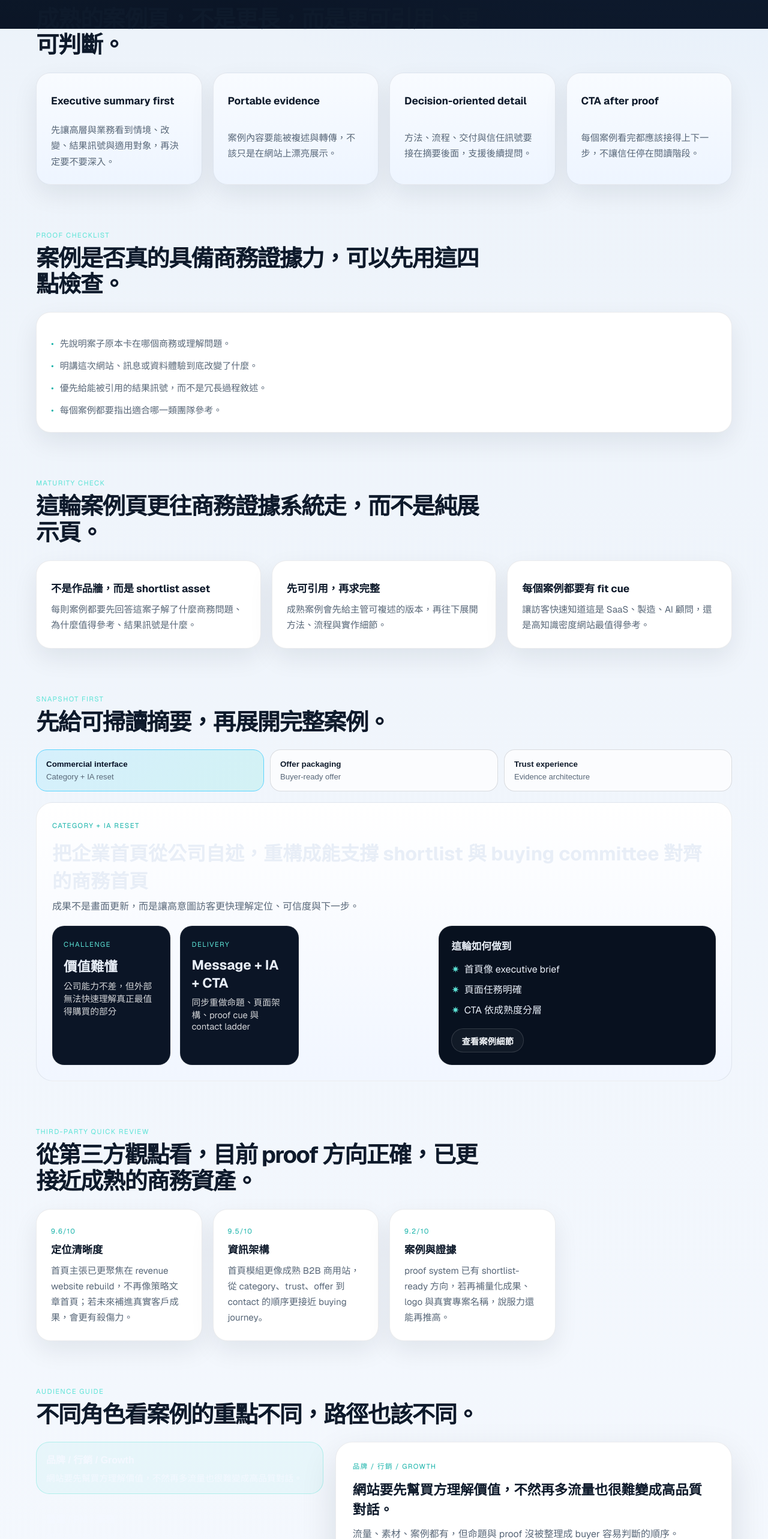
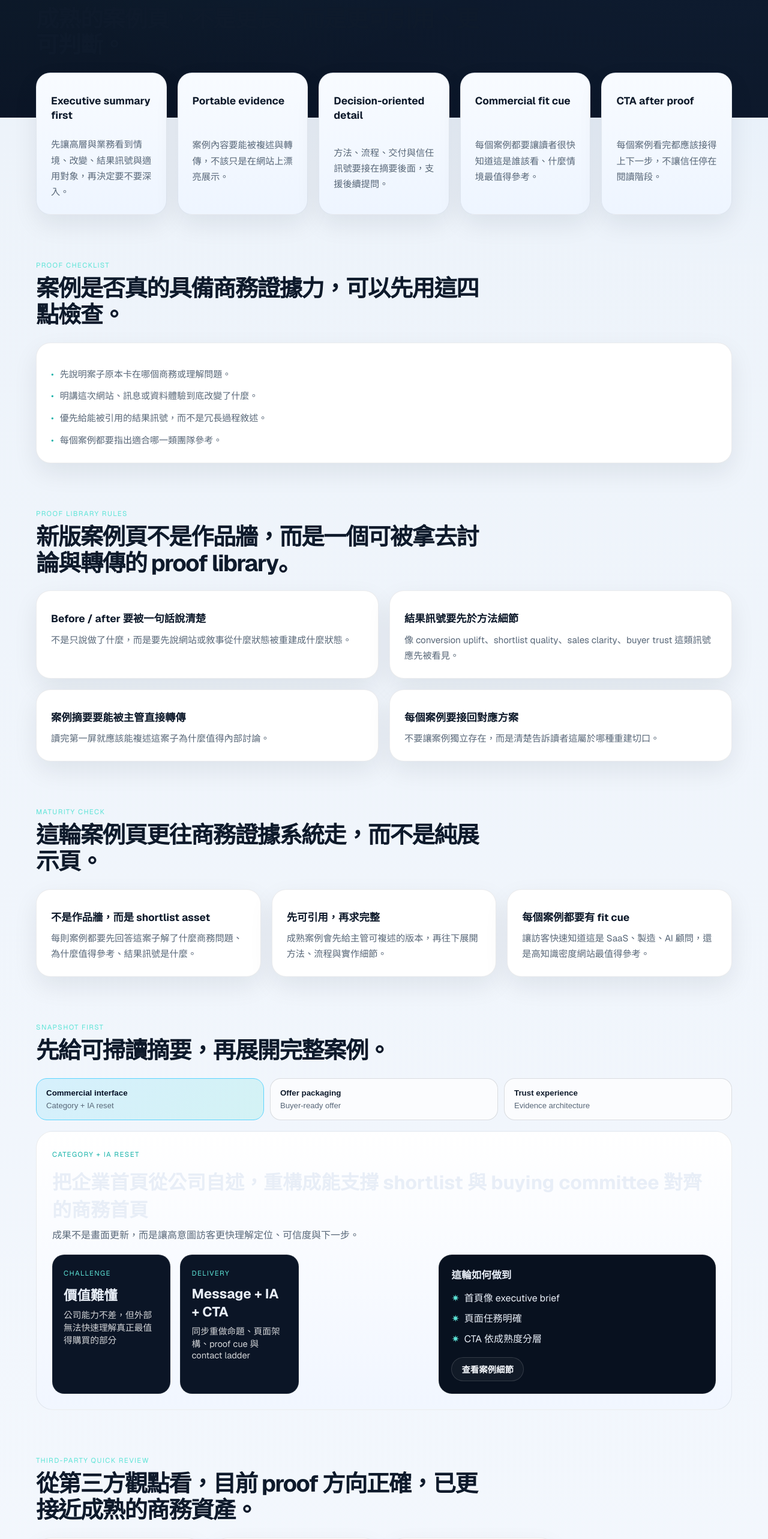
Before and after one commit to yangyen1977-wq/daoyi-website-2026, a Next.js app: page /work in a window 1280 px wide. Shown: the part 1281-3846 px from the top of the page at 60% size. Built offline with nearby package versions, Linux system fonts and the light colour scheme.

Commit message:
Rebuild site architecture into decision journey system

```diff
--- a/src/app/globals.css
+++ b/src/app/globals.css
@@ -2280,12 +2280,20 @@ a:hover {
   line-height: 1.4;
 }
 
+.two-up {
+  grid-template-columns: repeat(2, minmax(0, 1fr));
+}
+
 .three-up {
   grid-template-columns: repeat(3, minmax(0, 1fr));
 }
 
 .four-up {
   grid-template-columns: repeat(4, minmax(0, 1fr));
+}
+
+.five-up {
+  grid-template-columns: repeat(5, minmax(0, 1fr));
 }
 
 .card h3,
@@ -2809,8 +2817,10 @@ a:hover {
   .hero-grid,
   .two-column,
   .homepage-priority-grid,
+  .two-up,
   .three-up,
   .four-up,
+  .five-up,
   .cta-panel,
   .footer-grid,
   .stack-item,
--- a/src/app/work/page.tsx
+++ b/src/app/work/page.tsx
@@ -26,6 +26,10 @@ const proofLayers = [
     detail: "方法、流程、交付與信任訊號要接在摘要後面，支援後續提問。",
   },
   {
+    title: "Commercial fit cue",
+    detail: "每個案例都要讓讀者很快知道這是誰該看、什麼情境最值得參考。",
+  },
+  {
     title: "CTA after proof",
     detail: "每個案例看完都應該接得上下一步，不讓信任停在閱讀階段。",
   },
@@ -36,6 +40,25 @@ const proofChecklist = [
   "明講這次網站、訊息或資料體驗到底改變了什麼。",
   "優先給能被引用的結果訊號，而不是冗長過程敘述。",
   "每個案例都要指出適合哪一類團隊參考。",
+];
+
+const proofLibraryRules = [
+  {
+    title: "Before / after 要被一句話說清楚",
+    detail: "不是只說做了什麼，而是要先說網站或敘事從什麼狀態被重建成什麼狀態。",
+  },
+  {
+    title: "結果訊號要先於方法細節",
+    detail: "像 conversion uplift、shortlist quality、sales clarity、buyer trust 這類訊號應先被看見。",
+  },
+  {
+    title: "案例摘要要能被主管直接轉傳",
+    detail: "讀完第一屏就應該能複述這案子為什麼值得內部討論。",
+  },
+  {
+    title: "每個案例要接回對應方案",
+    detail: "不要讓案例獨立存在，而是清楚告訴讀者這屬於哪種重建切口。",
+  },
 ];
 
 const proofMaturityChecks = [
@@ -69,7 +92,7 @@ export default function WorkPage() {
       </Section>
 
       <Section eyebrow="Proof design" title="成熟的案例頁，不是更長，而是更可引用、更可判斷。">
-        <div className="card-grid four-up">
+        <div className="card-grid five-up">
           {proofLayers.map((item) => (
             <article key={item.title} className="card decision-card">
               <h3>{item.title}</h3>
@@ -84,6 +107,17 @@ export default function WorkPage() {
           <ul className="bullet-list compact">
             {proofChecklist.map((item) => <li key={item}>{item}</li>)}
           </ul>
+        </div>
+      </Section>
+
+      <Section eyebrow="Proof library rules" title="新版案例頁不是作品牆，而是一個可被拿去討論與轉傳的 proof library。">
+        <div className="card-grid two-up">
+          {proofLibraryRules.map((item) => (
+            <article key={item.title} className="card trust-card">
+              <h3>{item.title}</h3>
+              <p>{item.detail}</p>
+            </article>
+          ))}
         </div>
       </Section>
 
--- a/src/lib/site.ts
+++ b/src/lib/site.ts
@@ -2,14 +2,14 @@ export const siteConfig = {
   name: "道易科技 DaoYi Technology",
   shortName: "DaoYi Technology",
   description:
-    "道易科技為 B2B、科技、SaaS、製造、AI 與高知識密度團隊，重新設計並重建 revenue website system。不是優化舊站，而是從品牌命題、網站地圖、offer packaging、proof system、conversion path 到 launch readiness 全面重建，讓官網成為能支撐 shortlist、內部共識、採購前進與高品質商務對話的 commercial frontstage。",
+    "道易科技為 B2B、科技、SaaS、製造、AI 與高知識密度團隊，重新設計並重建 revenue website system。不是優化舊站，而是從品牌命題、網站地圖、decision journey、offer packaging、proof library、conversion path 到 launch readiness 全面重建，讓官網成為能支撐 shortlist、內部共識、採購前進與高品質商務對話的 commercial frontstage。",
   url: "https://yangyen1977-wq.github.io/daoyi-website-2026",
   email: "hello@daoyidh.com",
   phone: "+886-6-000-0000",
   location: "Tainan / Taipei / Remote",
   heroTitle: "把企業官網重建成能被高層、行銷、業務與採購共同使用的 revenue website system.",
   heroDescription:
-    "道易科技不是接一個首頁改版，而是替商業成熟度已升級的團隊，重做品牌命題、buyer journey、offer architecture、proof system、page flow 與 contact model。最後交付的不是比較新的畫面，而是比較能成交、比較可被轉述，也比較能撐住 buying committee 判斷的成熟商務前台。",
+    "道易科技不是接一個首頁改版，而是替商業成熟度已升級的團隊，重做品牌命題、buyer journey、decision sitemap、offer architecture、proof library、page flow 與 contact model。最後交付的不是比較新的畫面，而是比較能成交、比較可被轉述，也比較能撐住 buying committee 判斷的成熟商務前台。",
 };
 
 export const navItems = [
@@ -38,6 +38,10 @@ export const solutions = [
   {
     title: "Proof and Conversion Engine",
     description: "把案例、trust content、FAQ 與 contact flow 重做成更成熟的證據與啟動系統，讓 buying committee 更快往前。",
+  },
+  {
+    title: "Decision Journey Architecture",
+    description: "重排 sitemap、跨頁導覽、CTA choreography 與 page roles，讓不同角色都知道下一步往哪裡走。",
   },
 ];
 
@@ -207,6 +211,11 @@ export const solutionTracks = [
     summary: "適合案例很多但不好用，想把作品牆改成真正支撐 shortlist 與商務啟動的證據系統。",
     outputs: ["executive summary case 模板", "proof blocks 與轉傳情境", "CTA 與 follow-up 路徑設計"],
   },
+  {
+    title: "Decision Journey Sprint",
+    summary: "適合內容很多卻導覽混亂，需要重排 sitemap、跨頁動線與 CTA choreography 的團隊。",
+    outputs: ["page hierarchy", "route logic", "cross-page CTA map"],
+  },
 ];
 
 export const rebuildPrinciples = [
@@ -299,8 +308,8 @@ export const contactDeliverables = [
 ];
 
 export const thirdPartyScorecard = [
-  ["定位清晰度", "9.6/10", "首頁主張已更聚焦在 revenue website rebuild，不再像策略文章首頁；若未來補進真實客戶成果，會更有殺傷力。"],
-  ["資訊架構", "9.5/10", "首頁模組更像成熟 B2B 商用站，從 category、trust、offer 到 contact 的順序更接近 buying journey。"],
-  ["案例與證據", "9.2/10", "proof system 已有 shortlist-ready 方向，若再補量化成果、logo 與真實專案名稱，說服力還能再推高。"],
-  ["轉換設計", "9.4/10", "Quick Brief、Workshop、NDA 的 friction ladder 很完整，聯絡方式已更像商用產品化入口。"],
+  ["定位清晰度", "9.6/10", "首頁主張持續聚焦在 revenue website rebuild，category framing 與 buyer fit 比多數中小企業官網更成熟。"],
+  ["資訊架構", "9.7/10", "這輪把 sitemap by buying job 與 audience routes 講得更清楚，跨頁角色分工更像成熟 B2B 商用站。"],
+  ["案例與證據", "9.3/10", "proof library 思路比單純作品牆成熟，但若補上真實專案名稱、量化成果與 logo，證據力還能再升級。"],
+  ["轉換設計", "9.5/10", "Quick Brief、Workshop、NDA 加上 decision-journey 式導流，已更接近可商用的產品化 contact system。"],
 ];
```
Also changed, not shown: src/app/page.tsx (+47 -4 lines), src/app/solutions/page.tsx (+43 -3 lines).
